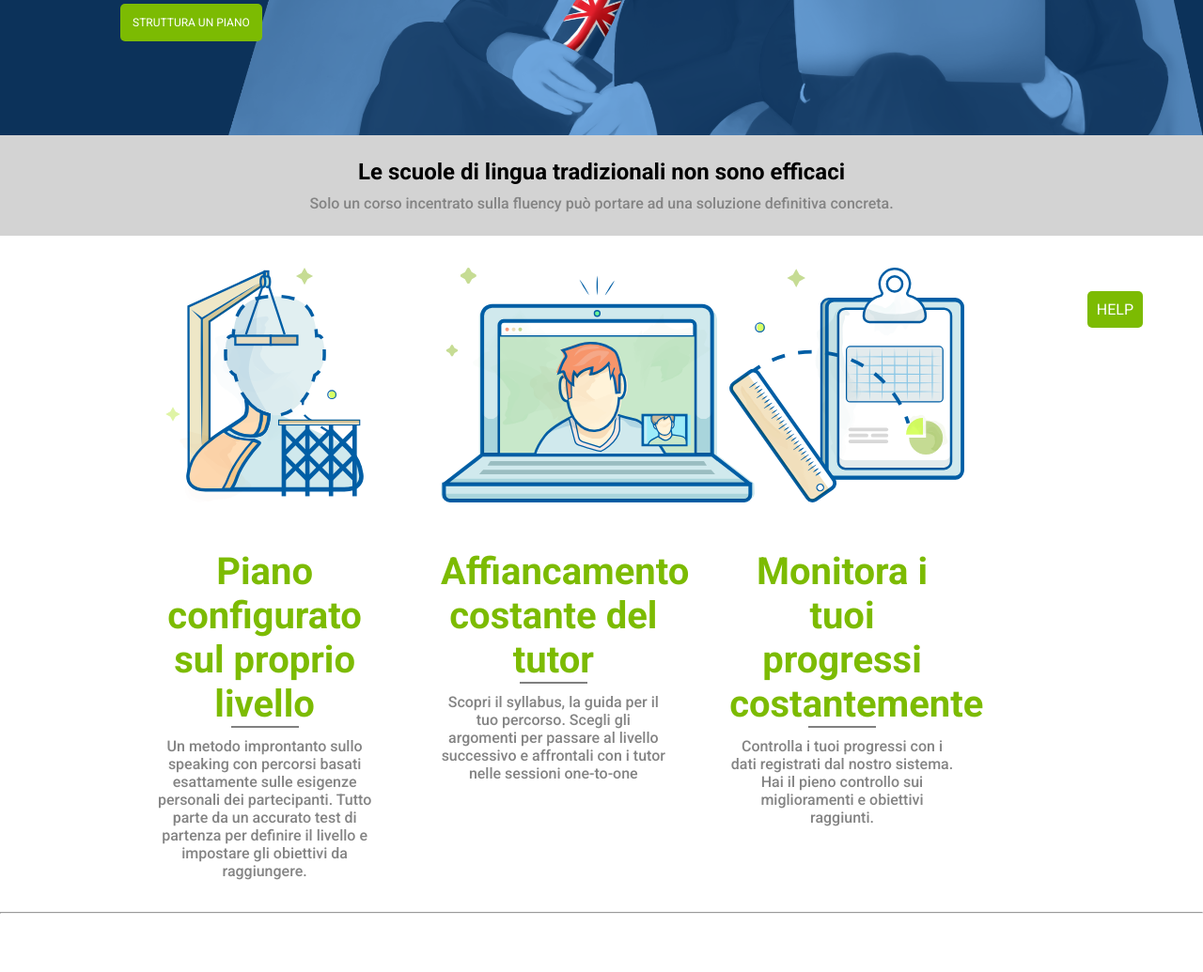
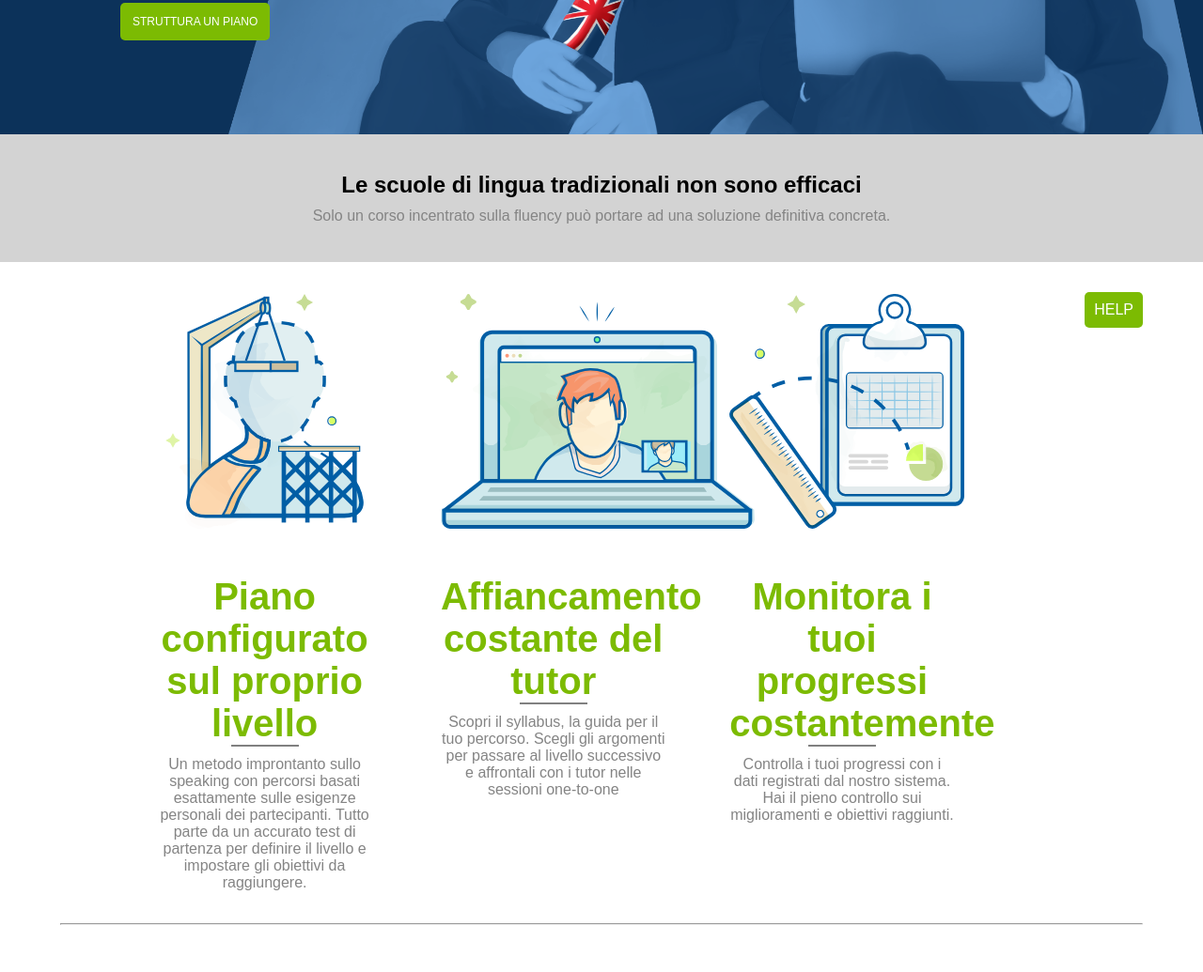
Before and after one commit to SalvatoreB98/htmlcss-fluentify, a plain HTML site: page index.html in a window 1280 px wide. Shown: the part 395-1430 px from the top of the page at 94% size. Drawn offline with Linux system fonts and the light colour scheme.

Commit message:
Small adjustments

```diff
--- a/style.css
+++ b/style.css
@@ -5,7 +5,7 @@
 }
 /* selettori di tipo */
 html{
-    font-family: 'Roboto', sans-serif;
+    font-family:  sans-serif;
 }
 header{
    background-color:  #0C325A;
@@ -36,6 +36,10 @@ p{
     margin-top: 10px;
     color: #848484;
     font-weight: 500;
+}
+hr{
+    width: 90%;
+    margin: auto;
 }
 footer{
     background-color: #D3D3D3;
@@ -122,7 +126,7 @@ footer{
 }
 .strip{
     background-color: #D3D3D3;
-    padding: 25px;
+    padding: 40px;
     text-align: center;
 }
 .img-container{
```
